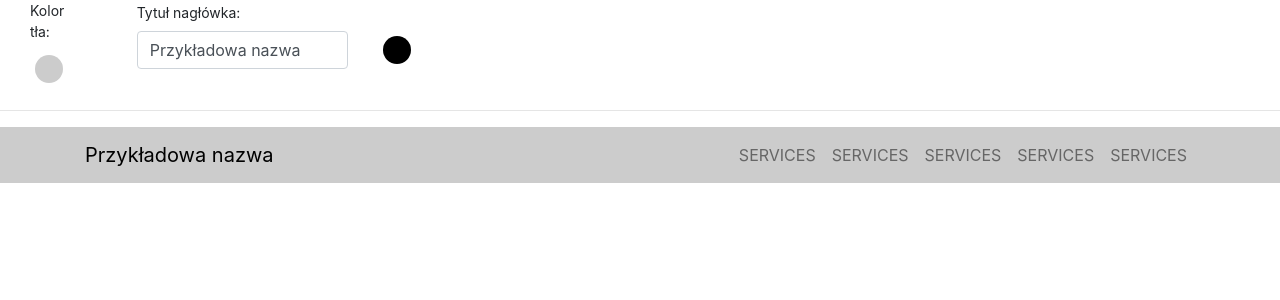
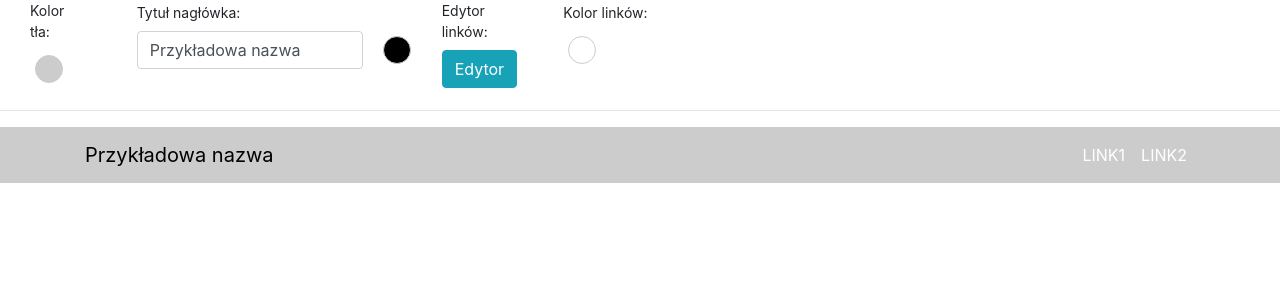
Before and after one commit to ttracz/sp-generator, a React (Create React App) app: page / in a window 1280 px wide. Shown: the top 300 px of the page. Built offline with nearby package versions, Linux system fonts and the light colour scheme.

Commit message:
Navbar generator prealpha

```diff
--- a/package.json
+++ b/package.json
@@ -4,9 +4,11 @@
   "private": true,
   "dependencies": {
     "bootstrap": "^4.3.1",
+    "font-awesome": "^4.7.0",
     "react": "^16.9.0",
     "react-color": "^2.17.3",
     "react-dom": "^16.9.0",
+    "react-modal": "^3.10.1",
     "react-scripts": "3.1.1"
   },
   "scripts": {
--- a/src/App.js
+++ b/src/App.js
@@ -1,5 +1,6 @@
 import React from 'react';
 import 'bootstrap/dist/css/bootstrap.min.css'
+import 'font-awesome/css/font-awesome.min.css'
 import './App.css';
 import {NavBarGen} from "./components/generators/navbarGenerator/NavBarGen";
 import {Generator} from "./components/Generator";
--- a/src/components/GeneratedHtml.js
+++ b/src/components/GeneratedHtml.js
@@ -18,7 +18,7 @@ export default class GeneratedHtml extends Component {
                         <ul className="navbar-nav text-uppercase ml-auto">
                             {this.props.navLinks.map((item, index) => {
                                 return <li className="nav-item">
-                                    <a className="nav-link js-scroll-trigger" href="#services">Services</a>
+                                    <a className="nav-link js-scroll-trigger" href={item.url} style={{color: this.props.linkColor}}>{item.nazwa}</a>
                                 </li>
                             })}
                         </ul>
--- a/src/components/Generator.js
+++ b/src/components/Generator.js
@@ -2,12 +2,24 @@ import React from 'react'
 import './generators/Generators.css'
 import GeneratedHtml from "./GeneratedHtml";
 import {NavBarGen} from "./generators/navbarGenerator/NavBarGen";
+import {Loader} from "../utilities/loader/Loader";
 
 export const Generator = () => {
+
+    const [loader, setLoader] = React.useState(false)
 
     const [navbarBrand, setNavbarBrand] = React.useState('Przykładowa nazwa')
     const [navbarBrandColor, setNavbarBrandColor] = React.useState('#000000')
     const [navbarBackground, setNavbarBackground] = React.useState('#cccccc')
+    const [linkColor, setLinkColor] = React.useState('#ffffff')
+    const [navLinks, setNavLinks] = React.useState([{nazwa: 'Link1', url: '#'}, {nazwa: 'Link2', url: '#'}])
+
+    const setReload = () => {
+        setLoader(true)
+        setTimeout(() => {
+            setLoader(false)
+        }, 250)
+    }
 
     return (
         <div className="App">
@@ -17,9 +29,21 @@ export const Generator = () => {
                        navbarBrand={navbarBrand}
                        setNavbarBackground={e => setNavbarBackground(e)}
                        navbarBackground={navbarBackground}
+                       setLinkColor={e => setLinkColor(e)}
+                       linkColor={linkColor}
+                       setNavLinks={e => {
+                           setNavLinks(e);
+                           console.log(e);
+                           setReload()
+                       }}
+                       navLinks={navLinks}
             />
             <hr/>
-            <GeneratedHtml navbarBackground={navbarBackground} navbarBrand={navbarBrand} navbarBrandColor={navbarBrandColor} navLinks={["","", "", "", ""]}/>
+            {loader ? <Loader/> : <GeneratedHtml navbarBackground={navbarBackground}
+                                                   navbarBrand={navbarBrand}
+                                                   navbarBrandColor={navbarBrandColor}
+                                                   navLinks={navLinks}
+                                                   linkColor={linkColor}/>}
         </div>
     );
 }
--- a/src/components/generators/Generators.css
+++ b/src/components/generators/Generators.css
@@ -1,3 +1,25 @@
-.inputColorPicker label {
+label {
     font-size: 0.875rem;
 }
+
+button {
+    height: 38px;
+}
+
+.ReactModal__Content {
+    margin: 0 auto;
+    width: 60%;
+    bottom: auto !important;
+}
+
+.linkInput .deleteLink {
+    line-height: 38px;
+}
+
+.linkInput .link {
+    margin-top: 10px;
+}
+
+.linkInput .buttonContainer {
+    margin-top: 15px;
+}
--- a/src/components/generators/navbarGenerator/InputColorPicker.js
+++ b/src/components/generators/navbarGenerator/InputColorPicker.js
@@ -10,7 +10,7 @@ export const InputColorPicker = (props) => {
             </div>
         </div>
         <div className={'row'}>
-            {props.input ? <div className={'col-10'}>
+            {props.input ? <div className={'col-10'} style={{paddingRight: 0}}>
                 <input className={'form-control titleInput'} value={props.text}
                        onChange={props.onChangeText}/>
             </div> : null}
--- /dev/null
+++ b/src/components/generators/navbarGenerator/LinkInput.js
@@ -0,0 +1,79 @@
+import React, {Component} from 'react'
+
+export default class LinkInput extends Component {
+
+    constructor(props) {
+        super(props)
+
+        this.state = {
+            navLinks: this.props.navLinks
+        }
+    }
+
+    addLink() {
+        let navLinks = this.state.navLinks
+        navLinks.push({nazwa: '', url: ''})
+        this.setState({navLinks: navLinks})
+    }
+
+    deleteLink(e) {
+        let navLinks = this.state.navLinks.filter(function (item) {
+            return item !== e
+        });
+        this.setState({
+            navLinks: navLinks
+        })
+    }
+
+    handleChange(e, index) {
+        let navLinks = this.state.navLinks
+        navLinks[index][e.target.name] = e.target.value
+        this.setState({navLinks: navLinks})
+    }
+
+    saveLinks() {
+        this.props.setNavLinks(this.state.navLinks)
+        this.props.closeModal()
+    }
+
+    render() {
+        return <div className={'linkInput'}>
+                {this.state.navLinks.map((item, index) => {
+                    return <div className={'link'}>
+                        <div className={'row'}>
+                            <div className={'col-4'}>
+                                <label>Nazwa linku:</label>
+                            </div>
+                            <div className={'col-7'}>
+                                <label>Adres URL:</label>
+                            </div>
+                        </div>
+                        <div className={'row'}>
+                            <div className={'col-4'}>
+                                <input className={'form-control'} name={'nazwa'} defaultValue={item.nazwa} onChange={(e) => this.handleChange(e, index)}/>
+                            </div>
+                            <div className={'col-7'}>
+                                <input className={'form-control'} name={'url'} defaultValue={item.url} onChange={(e) => this.handleChange(e, index)}/>
+                            </div>
+                            <div className={'col-1'}>
+                                <i className={'fa fa-times deleteLink'} style={{color: 'red', cursor: 'pointer'}}
+                                   onClick={() => this.deleteLink(item)}/>
+                            </div>
+                        </div>
+                    </div>
+                })}
+                <div className={'row buttonContainer'}>
+                    <div className={'col-12'}>
+                        <button className={'btn btn-info'} onClick={()=>this.addLink()}>Dodaj kolejny link</button>
+                    </div>
+                </div>
+                <div className={'row buttonContainer'}>
+                    <div className={'col-12 text-right'}>
+                        <button className={'btn btn-danger'} onClick={() => this.props.closeModal()}>Anuluj</button>
+                        <button className={'btn btn-success'} type="submit" style={{marginLeft: 5}} onClick={()=>this.saveLinks()}>Zapisz
+                        </button>
+                    </div>
+                </div>
+        </div>
+    }
+}
--- a/src/components/generators/navbarGenerator/NavBarGen.js
+++ b/src/components/generators/navbarGenerator/NavBarGen.js
@@ -1,11 +1,22 @@
 import React from 'react'
 import '../Generators.css'
 import {InputColorPicker} from "./InputColorPicker";
+import LinkInput from "./LinkInput";
+import Modal from 'react-modal'
 
 export const NavBarGen = (props) => {
 
+    const [linkModal, openLinkModal] = React.useState(false)
+
     return (
         <div>
+            <Modal
+                isOpen={linkModal}
+                onRequestClose={()=>openLinkModal(false)}
+                contentLabel="Links modal"
+            >
+                <LinkInput closeModal={()=>openLinkModal(false)} navLinks={props.navLinks} setNavLinks={(e)=>props.setNavLinks(e)}/>
+            </Modal>
             <div className={'row'} style={{marginLeft: 0, marginRight: 0}}>
                 <div className={'col-1'}>
                     <InputColorPicker
@@ -28,6 +39,20 @@ export const NavBarGen = (props) => {
                         text={props.navbarBrand}
                     />
                 </div>
+                <div className={'col-1'}>
+                    <label>Edytor linków:</label>
+                    <div><button className={'btn btn-info'} onClick={()=>openLinkModal(true)}>Edytor</button></div>
+                </div>
+                <div className={'col-2'}>
+                    <InputColorPicker
+                        label={'Kolor linków:'}
+                        input={false}
+                        setColor={e => {
+                            props.setLinkColor(e)
+                        }}
+                        color={props.linkColor}
+                    />
+                </div>
             </div>
         </div>
     );
--- a/src/utilities/colorPicker/ColorPicker.css
+++ b/src/utilities/colorPicker/ColorPicker.css
@@ -8,5 +8,6 @@
 
 .colorPickerContainer {
     position: absolute;
+    left: -5px;
     z-index: 2
 }
--- a/src/utilities/colorPicker/ColorPicker.js
+++ b/src/utilities/colorPicker/ColorPicker.js
@@ -1,5 +1,5 @@
 import React from 'react'
-import {BlockPicker} from "react-color";
+import {BlockPicker, GithubPicker, SketchPicker} from "react-color";
 import './ColorPicker.css'
 
 export const ColorPicker = (props) => {
@@ -11,6 +11,7 @@ export const ColorPicker = (props) => {
         color: {
             width: '28px',
             height: '28px',
+            border: '1px solid #cccccc',
             borderRadius: '25px',
             background: `${color}`,
         },
@@ -29,7 +30,7 @@ export const ColorPicker = (props) => {
         </div>
         {colorPicker ? <div className={'colorPickerContainer'}>
             <div className={'colorPickerBlock'} onClick={() => showColorPicker(false)}/>
-            <BlockPicker
+            <SketchPicker
                 color={props.color}
                 onChangeComplete={e => {
                     setColor(e.hex);
--- /dev/null
+++ b/src/utilities/loader/Loader.css
@@ -0,0 +1,14 @@
+.loader {
+    position: absolute;
+    text-align: center;
+    left: 50%;
+    top: 50%;
+    color: #58b13d;
+    -webkit-transform: translate(-50%, -50%);
+    transform: translate(-50%, -50%);
+}
+
+.loader div {
+    margin-top: 10px;
+    color: #58b13d
+}
--- /dev/null
+++ b/src/utilities/loader/Loader.js
@@ -0,0 +1,13 @@
+import * as React from 'react'
+import './Loader.css'
+
+export const Loader = (props) => {
+    return <div className="loader">
+        <i className="fa fa-spinner fa-pulse fa-2x fa-fw"> </i>
+        <div className={'text-center'}>{props.loadingText}</div>
+    </div>
+}
+
+Loader.defaultProps = {
+    loadingText: 'Ładowanie...'
+}
```
